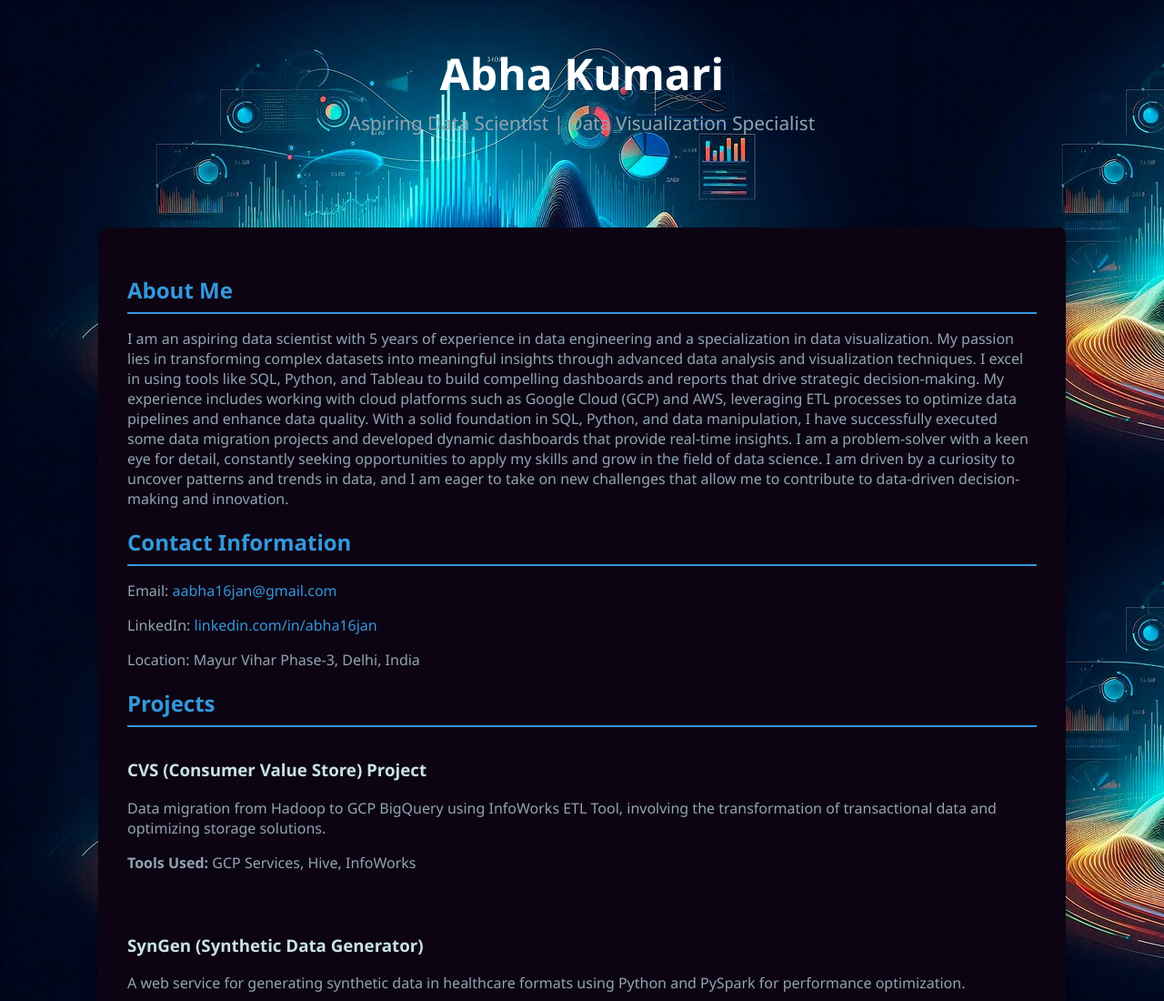
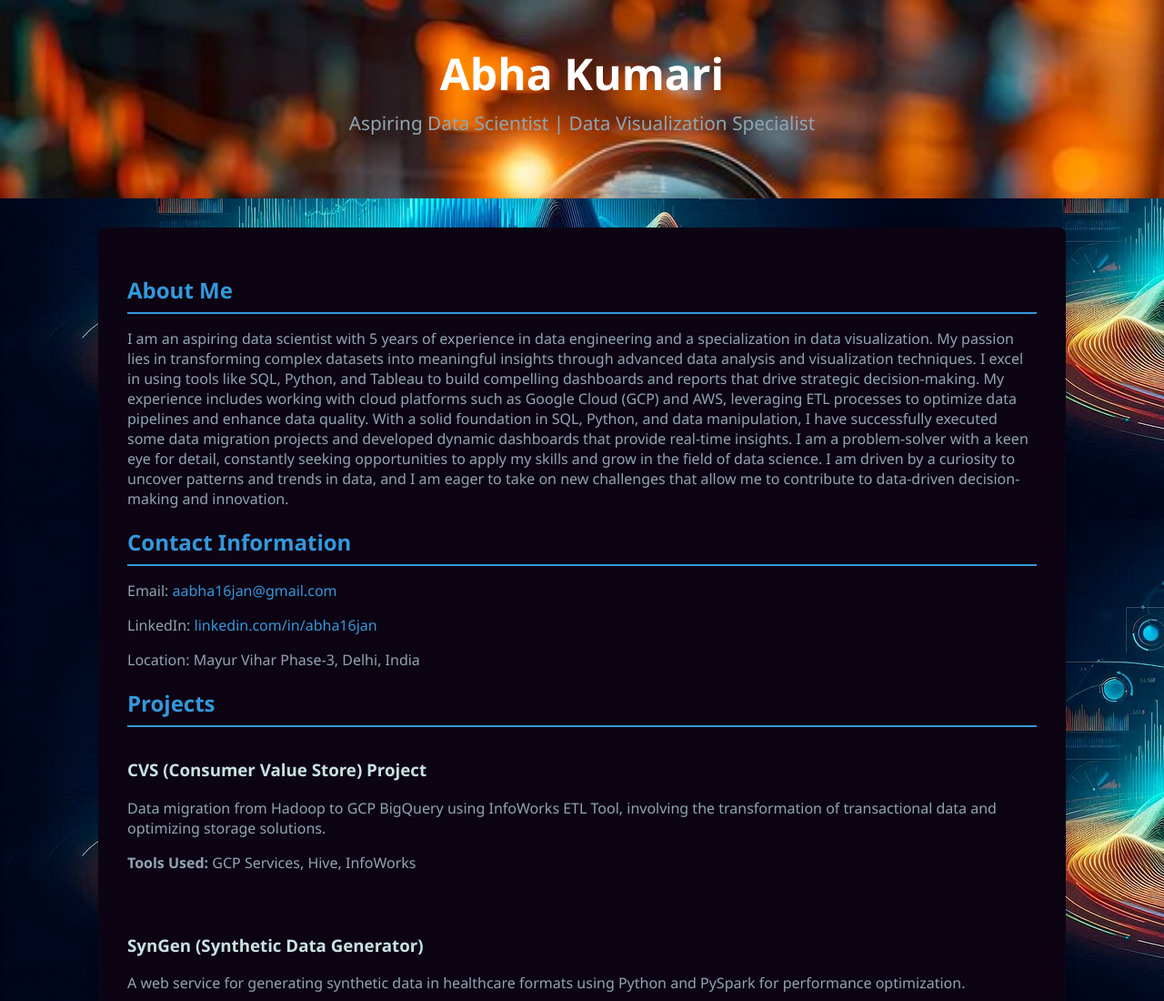
Before and after one commit to Abha16jan/my-personal-webpage, a plain HTML site: page index.html in a window 1280 px wide. Shown: the top 1100 px of the page at 91% size. Drawn offline with Linux system fonts and the light colour scheme.

Commit message:
Update header image index.html

```diff
--- a/index.html
+++ b/index.html
@@ -14,7 +14,7 @@
             padding: 0;
         }
         header {
-            background-image: url('istockphoto-1407983911-1024x1024.jpg');
+            background-image: url('headerBG_image.jpg');
             background-size: cover;
             color: #fff;
             padding: 3rem 0;
```
